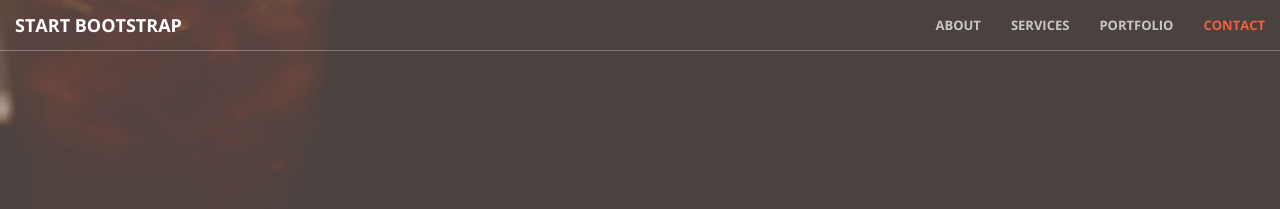
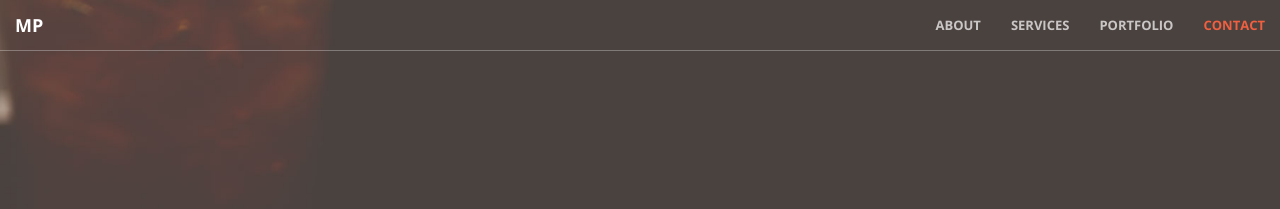
Before and after one commit to meiarchi/meiarchi.github.io, a Jekyll site: the page built from index.html, in a window 1280 px wide. Shown: the top 209 px of the page. Built offline with Jekyll 4.4.1, drawn with Linux system fonts in a browser that asks for light colours.

Commit message:
update11

```diff
--- a/_includes/nav.html
+++ b/_includes/nav.html
@@ -8,7 +8,7 @@
                 <span class="icon-bar"></span>
                 <span class="icon-bar"></span>
             </button>
-            <a class="navbar-brand page-scroll" href="#page-top">Start Bootstrap</a>
+            <a class="navbar-brand page-scroll" href="#page-top">MP</a>
         </div>
 
         <!-- Collect the nav links, forms, and other content for toggling -->
```
